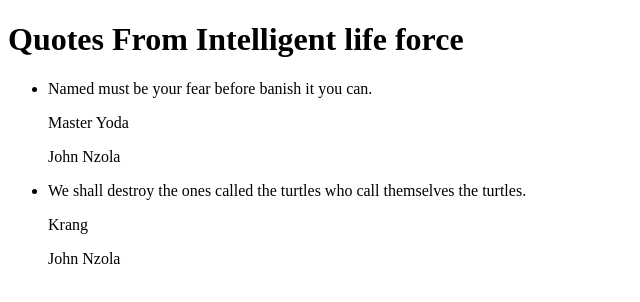
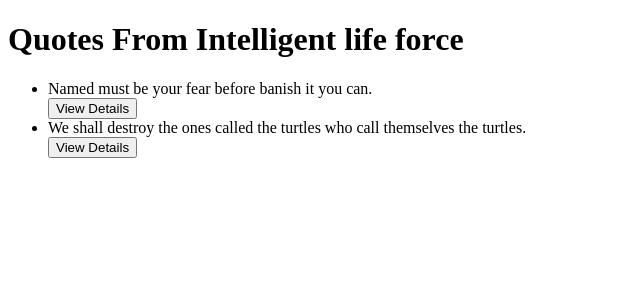
Before and after one commit to BarsilNzola/Quotes, an Angular app: page / in a window 1280 px wide. Shown: the top 302 px of the page, without its empty margins (0-640 px from the left). Built offline with nearby package versions, Linux system fonts and the light colour scheme.

Commit message:
added componenets for upvotes and downvotes display

```diff
--- a/src/app/quote-detail/quote-detail.component.html
+++ b/src/app/quote-detail/quote-detail.component.html
@@ -1,6 +1,15 @@
-<p>
-    {{quote.author}}
-</p>
-<p>
-    {{quote.submission}}
-</p>
+<p> Author:<strong>{{quote.author}}</strong></p>
+<p> Submitted By:<strong>{{quote.submission}}</strong></p>
+<p>Upvotes: {{quote.upvote}}</p>
+<p>Downvotes:{{quote.downVote}}</p>
+<div class=row>
+    <div class="col">
+        <button (click)='upVote(true)'>Up Vote</button>
+    </div>
+    <div class="col">
+        <button (click)='downVote(true)'>Down Vote</button>
+    </div>
+    <div>
+        <button (click)='deleteQuote(true)'>Delete Quote</button>
+    </div>
+</div>
--- a/src/app/quote-detail/quote-detail.component.ts
+++ b/src/app/quote-detail/quote-detail.component.ts
@@ -1,4 +1,4 @@
-import { Component, OnInit, Input } from '@angular/core';
+import { Component, OnInit, Input, Output, EventEmitter } from '@angular/core';
 import { Quote } from '../quote';
 
 @Component({
@@ -9,6 +9,22 @@ import { Quote } from '../quote';
 export class QuoteDetailComponent implements OnInit {
 
   @Input() quote: Quote;
+
+  @Output() upvote = new EventEmitter<boolean>();
+  @Output() downvote = new EventEmitter<boolean>();
+  @Output() quoteDelete = new EventEmitter<boolean>();
+
+  upVote(countVote:boolean){
+    this.upvote.emit(countVote);
+  }
+
+  downVote(countVote:boolean){
+    this.downvote.emit(countVote);
+  }
+
+  deleteQuote(complete:boolean){
+    this.quoteDelete.emit(complete);
+  }
   constructor() { }
 
   ngOnInit() {
--- a/src/app/quote.ts
+++ b/src/app/quote.ts
@@ -1,6 +1,6 @@
 export class Quote {
     showAuthor:boolean;
-    constructor(public id:number,public name:string,public author:string,public submission:string){
+    constructor(public id:number,public name:string,public author:string,public submission:string,public upvote:number,public downVote:number){
         this.showAuthor=false;
     }
 }
--- a/src/app/quote/quote.component.html
+++ b/src/app/quote/quote.component.html
@@ -1,9 +1,10 @@
 <div>
     <h1>Quotes From Intelligent life force</h1>
     <ul>
-        <li *ngFor='let quote of quotes'>
-          {{quote.name}}
-          <app-quote-detail [quote]='quote'></app-quote-detail>
-        </li>
+        <div *ngFor='let quote of quotes;let i = index'>
+            <li>{{quote.name}}</li>
+            <button (click)='toggleDetails(i)'>View Details</button>
+            <app-quote-detail *ngIf='quote.showAuthor' [quote]='quote' (vote)='upVote($event,i)' (downvote)='downVote($event,i)' (quoteDelete)='deleteQuote($event,i)')></app-quote-detail>
+        </div>
     </ul>
   </div>
--- a/src/app/quote/quote.component.ts
+++ b/src/app/quote/quote.component.ts
@@ -9,9 +9,34 @@ import { Quote } from '../quote';
 export class QuoteComponent implements OnInit {
 
   quotes:Quote[] = [
-    new Quote(1,'Named must be your fear before banish it you can.','Master Yoda','John Nzola'),
-    new Quote(2,'We shall destroy the ones called the turtles who call themselves the turtles.','Krang','John Nzola'),
+    new Quote(1,'Named must be your fear before banish it you can.','Master Yoda','John Nzola',0,0),
+    new Quote(2,'We shall destroy the ones called the turtles who call themselves the turtles.','Krang','John Nzola',0,0),
   ];
+
+  toggleDetails(index){
+    this.quotes[index].showAuthor = !this.quotes[index].showAuthor;
+  }
+
+  upVote(upvote,index){
+    if(upvote){
+      this.quotes[index].upvote +=1;
+    }
+  }
+
+  downVote(downvote,index){
+    if(downvote){
+      this.quotes[index].downVote +=1;
+    }
+  }
+
+  deleteQuote(quoteDelete, index){
+    if(quoteDelete){
+      let deletion = confirm('Delete Quote??')
+      if(deletion){
+        this.quotes.splice(index,1);
+      }
+    }
+  }
 
   constructor(){}
 
```
